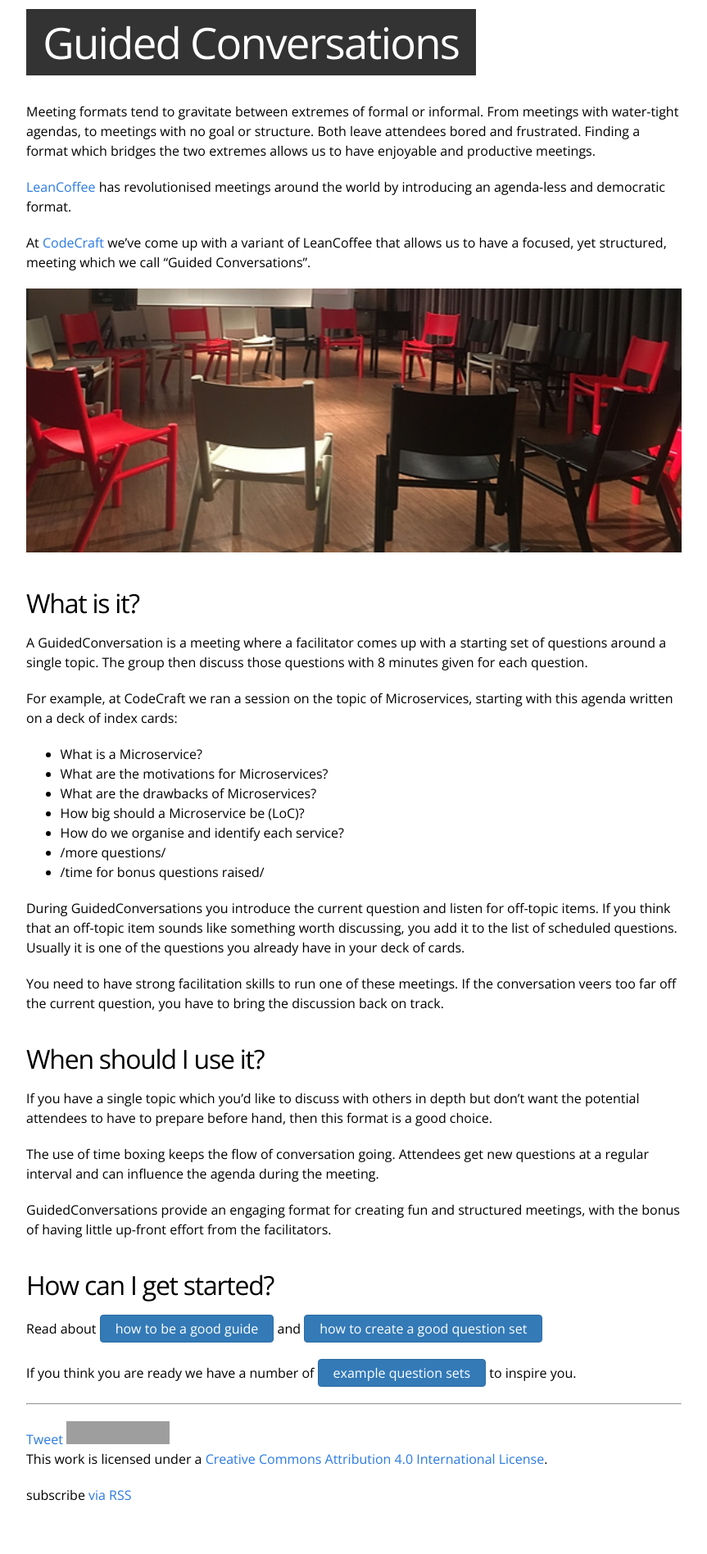
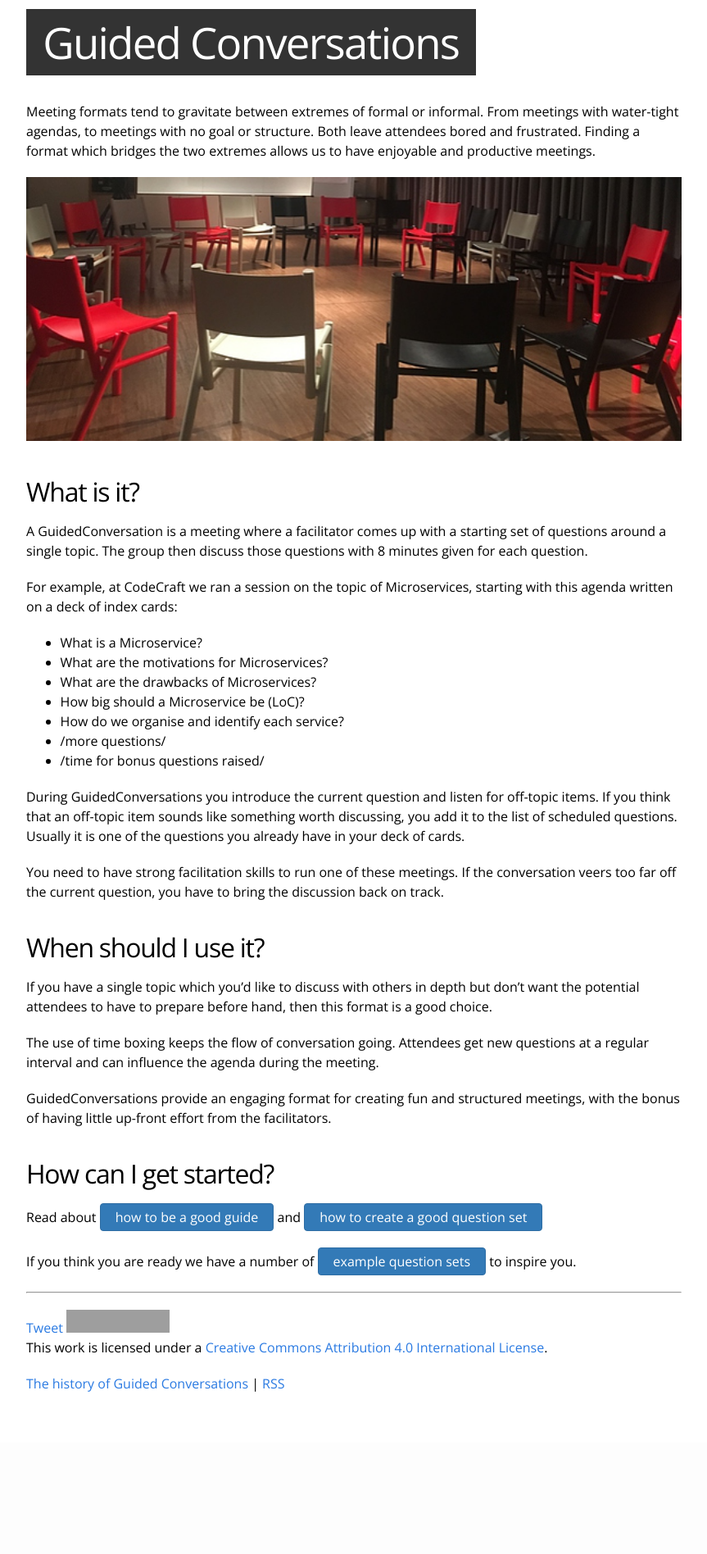
Before and after one commit to codecraftuk/www.guidedconversations.org, a Jekyll site: the page built from index.html, in a window 1280 px wide. Shown: the whole page at 82% size, without its empty margins (208-1071 px from the left). Built offline with Jekyll 4.4.1, drawn with Linux system fonts in a browser that asks for light colours; comment, search, counter and statistics services are not loaded; after the commit the page ends 1760 px from its top, so only the background shows below that; grey boxes are pictures that could not be loaded.

```diff
--- a/_layouts/default.html
+++ b/_layouts/default.html
@@ -32,10 +32,9 @@
 
   <a rel="license" href="http://creativecommons.org/licenses/by/4.0/"><img alt="Creative Commons Licence" style="border-width:0; height: 28px;" src="https://i.creativecommons.org/l/by/4.0/88x31.png" /></a><br />This work is licensed under a <a rel="license" href="http://creativecommons.org/licenses/by/4.0/">Creative Commons Attribution 4.0 International License</a>.
 
-
+  <p><a href="/history.html">The history of Guided Conversations</a> | <a href="{{ "/feed.xml" | prepend: site.baseurl }}">RSS</a></p>
 </p>
 
-<p class="rss-subscribe">subscribe <a href="{{ "/feed.xml" | prepend: site.baseurl }}">via RSS</a></p>
 
   </article>
 <script>
--- a/index.html
+++ b/index.html
@@ -3,12 +3,10 @@
   title: Guided Conversations
 ---
 
-<p>Meeting formats tend to gravitate between extremes of formal or informal. From meetings with water-tight agendas, to meetings with no goal or structure. Both leave attendees bored and frustrated. Finding a format which bridges the two extremes allows
-    us to have enjoyable and productive meetings.</p>
-
-<p><a href="http://leancoffee.org/">LeanCoffee</a> has revolutionised meetings around the world by introducing an agenda-less and democratic format.</p>
-
-<p>At <a href="http://www.codecraftuk.org/">CodeCraft</a> we’ve come up with a variant of LeanCoffee that allows us to have a focused, yet structured, meeting which we call “Guided Conversations”.</p>
+<p>Meeting formats tend to gravitate between extremes of formal or informal.
+  From meetings with water-tight agendas, to meetings with no goal or structure.
+  Both leave attendees bored and frustrated.
+  Finding a format which bridges the two extremes allows us to have enjoyable and productive meetings.</p>
 
 <p><img src="/images/chairs.jpg" width="100%" /></p>
 
```
Also changed, not shown: history.html (added, +29 -0 lines).
